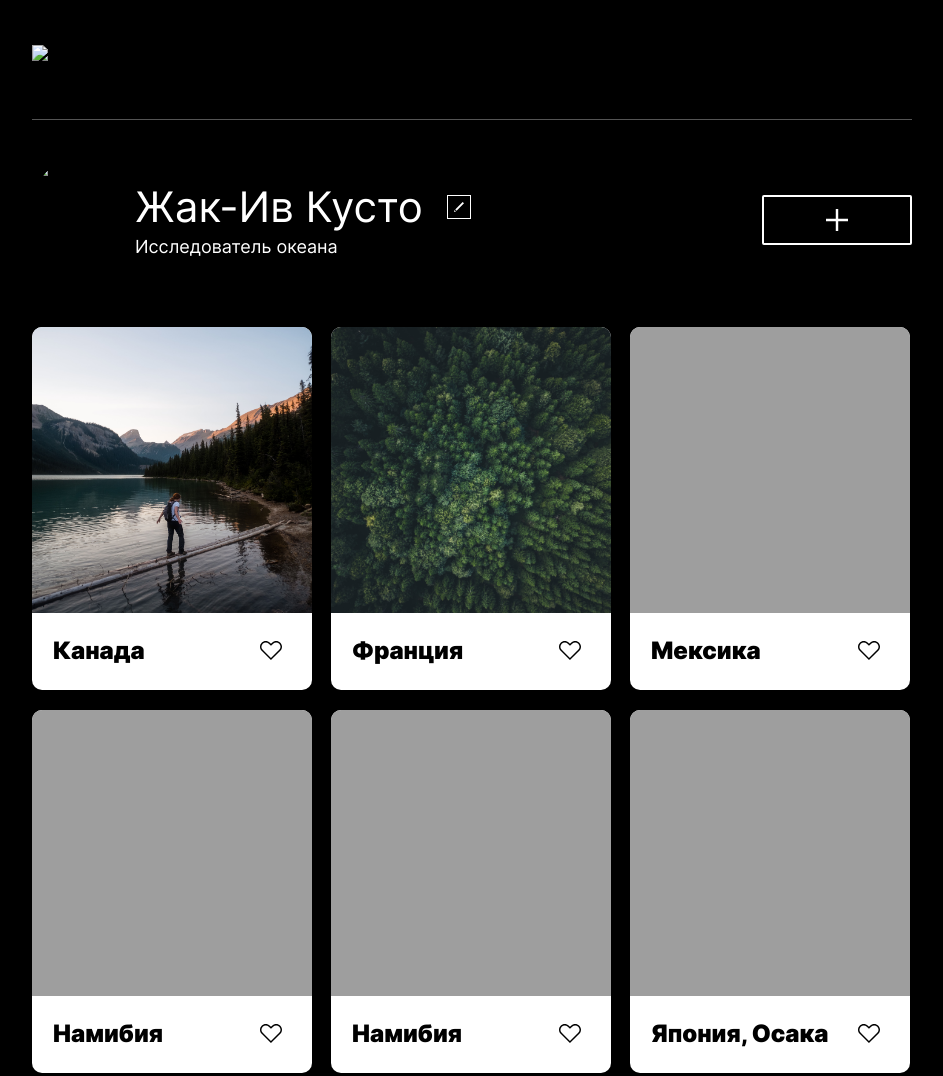
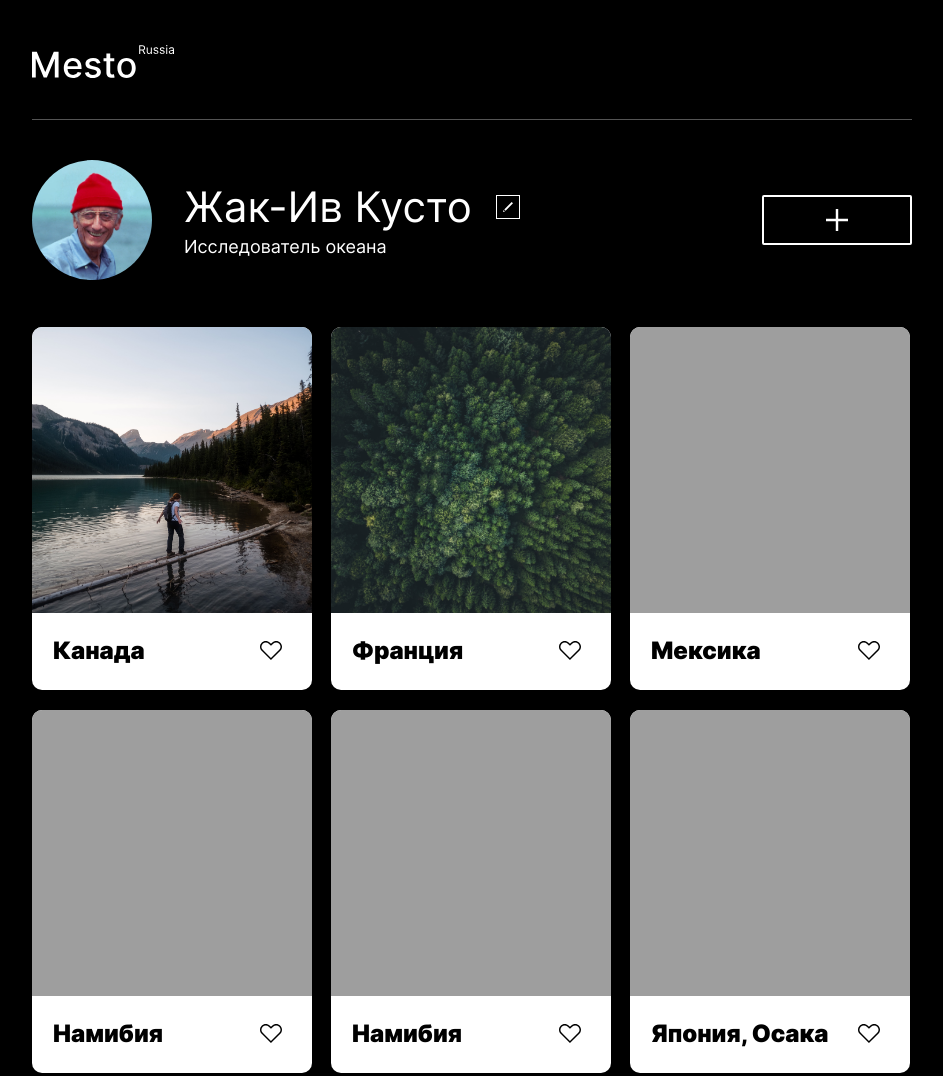
Before and after one commit to IlyaKotkov/mesto, a plain HTML site: page index.html in a window 1280 px wide. Shown: the top 1076 px of the page, without its empty margins (168-1111 px from the left). Drawn offline with Linux system fonts and the light colour scheme; the site is published under a folder, as on GitHub Pages, so addresses that start at the root find nothing.

Commit message:
Исправлена ошибка

```diff
--- a/index.html
+++ b/index.html
@@ -11,7 +11,7 @@
 <body class="page">
 
     <header class="header">
-        <img class="header__logo" src="/images/logo-header.svg" alt="логотип сайта 'Mesto'">
+        <img class="header__logo" src="./images/logo-header.svg" alt="логотип сайта 'Mesto'">
     </header>
 
     <main class="page__container">
@@ -32,7 +32,7 @@
 
         <section class="profile">
             <div class="profile__container">
-                <img class="profile__avatar" src="/images/Jak-iv-kusto.jpg" alt="Аватар">
+                <img class="profile__avatar" src="./images/Jak-iv-kusto.jpg" alt="Аватар">
                 <div class="profile__info">
                     <h1 class="profile__name">Жак-Ив Кусто</h1>
                     <button class="profile__editButton"></button>
```
